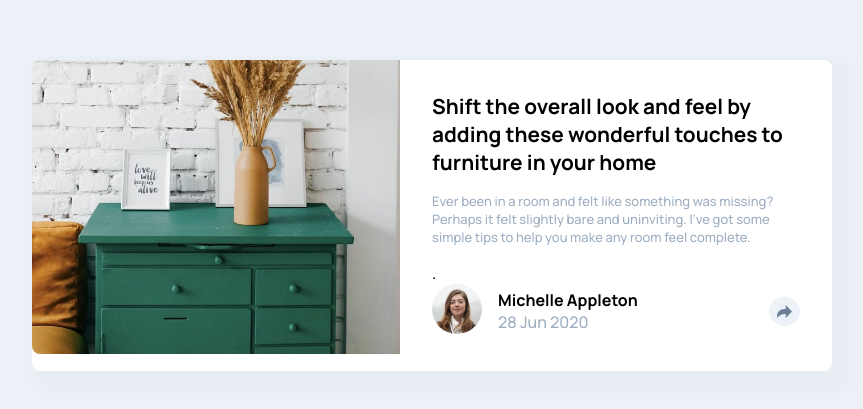
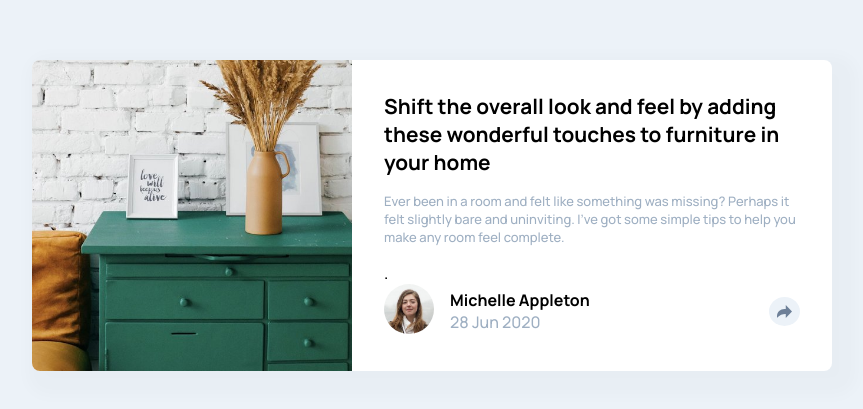
Before and after one commit to TomTwig/article-preview-component, a plain HTML site: page index.html in a window 1280 px wide. Shown: the part 185-594 px from the top of the page, without its empty margins (208-1071 px from the left). Drawn offline with Linux system fonts and the light colour scheme.

Commit message:
picture fix fit div

```diff
--- a/index.html
+++ b/index.html
@@ -15,9 +15,9 @@
 <div class="card">
 
   <div class="card__picture">
-    <div>
+
       <img src="images/drawers.jpg" alt="stock">
-    </div>
+
   </div>
 <div class="card__content">
   <div class="card__content__info">
--- a/style.css
+++ b/style.css
@@ -17,6 +17,8 @@
 
 img{
 
+    max-width: 100%;
+    max-height: 100%;
 }
 
 
@@ -40,13 +42,15 @@ body{
 
 .card__picture{
     flex: 1;
-    object-fit: cover;
-    height: fit-content;
+
 }
+
 
 .card__picture img{
     border-radius:.5em 0 0 .5em;
-    width: 100%;
+    height: 100%;
+    object-fit: cover;
+    object-position: 0;
 }
 
 .card__content{
@@ -54,7 +58,7 @@ display: flex;
 flex-direction: column;
 align-content: space-between;
 padding: 2em;
-flex: 1;
+flex: 1.3;
 
 }
 
```
